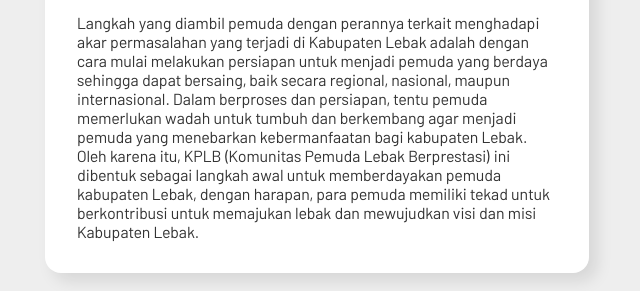
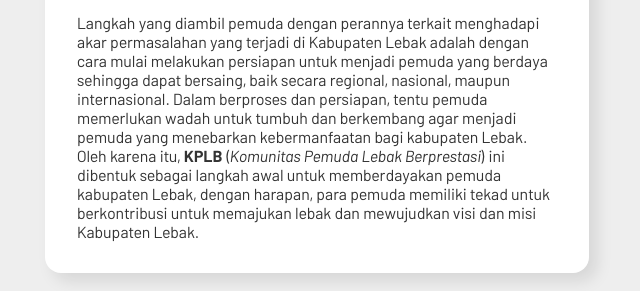
Before and after one commit to kplb/kplb.github.io, a plain HTML site: page index.html in a window 1280 px wide. Shown: the part 1184-1475 px from the top of the page, 323-963 px from the left. Drawn offline with Linux system fonts and the light colour scheme; a web font is replaced by a local one.

Commit message:
Formatting text on Latar Belakang

```diff
--- a/index.html
+++ b/index.html
@@ -43,7 +43,7 @@
             font-style: italic;
         }
 
-        #footer > h6 {
+        #footer>h6 {
             margin: 0 0 2rem;
         }
 
@@ -128,7 +128,9 @@
             terjadi di Kabupaten Lebak adalah dengan cara mulai melakukan persiapan untuk menjadi pemuda yang berdaya
             sehingga dapat bersaing, baik secara regional, nasional, maupun internasional. Dalam berproses dan
             persiapan, tentu pemuda memerlukan wadah untuk tumbuh dan berkembang agar menjadi pemuda yang menebarkan
-            kebermanfaatan bagi kabupaten Lebak. Oleh karena itu, KPLB (Komunitas Pemuda Lebak Berprestasi) ini dibentuk
+            kebermanfaatan bagi kabupaten Lebak. Oleh karena itu, <span style="font-weight: 700;">KPLB</span>
+            (<em>Komunitas Pemuda Lebak
+                Berprestasi</em>) ini dibentuk
             sebagai langkah awal untuk memberdayakan pemuda kabupaten Lebak, dengan harapan, para pemuda memiliki tekad
             untuk berkontribusi untuk memajukan lebak dan mewujudkan visi dan misi Kabupaten Lebak.</p>
     </div>
@@ -139,7 +141,8 @@
     </div>
     <br />
     <div id="footer">
-        <a href="https://www.instagram.com/kplb_lebak/" target="_blank"><img src="instagram.svg" width="24" style="color: gray; margin-bottom: 0.5rem;" /></a>
+        <a href="https://www.instagram.com/kplb_lebak/" target="_blank"><img src="instagram.svg" width="24"
+                style="color: gray; margin-bottom: 0.5rem;" /></a>
         <h6 id="copyright">&copy; 2021 Komunitas Pemuda Lebak Berprestasi</h6>
     </div>
 </body>
```
